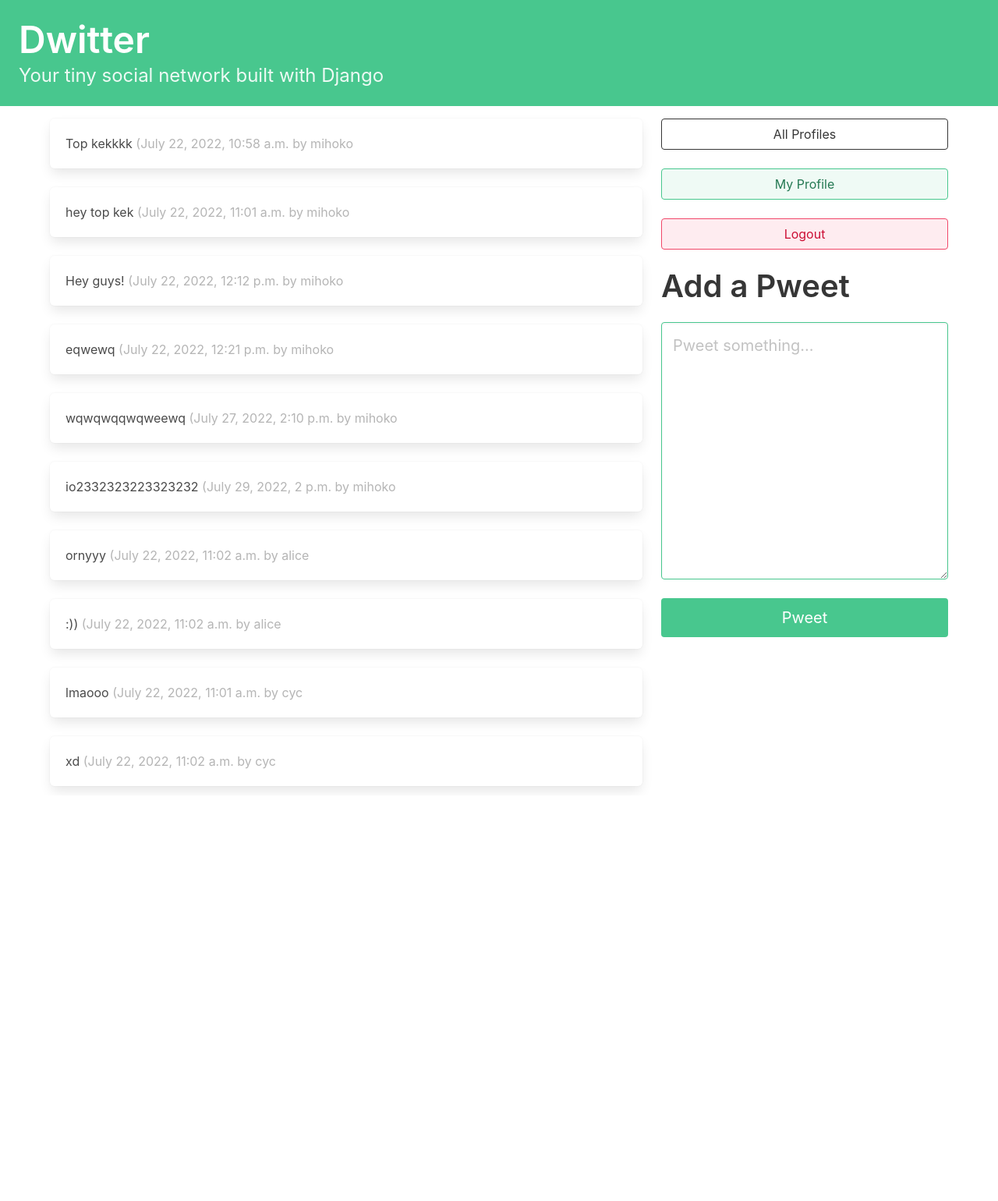
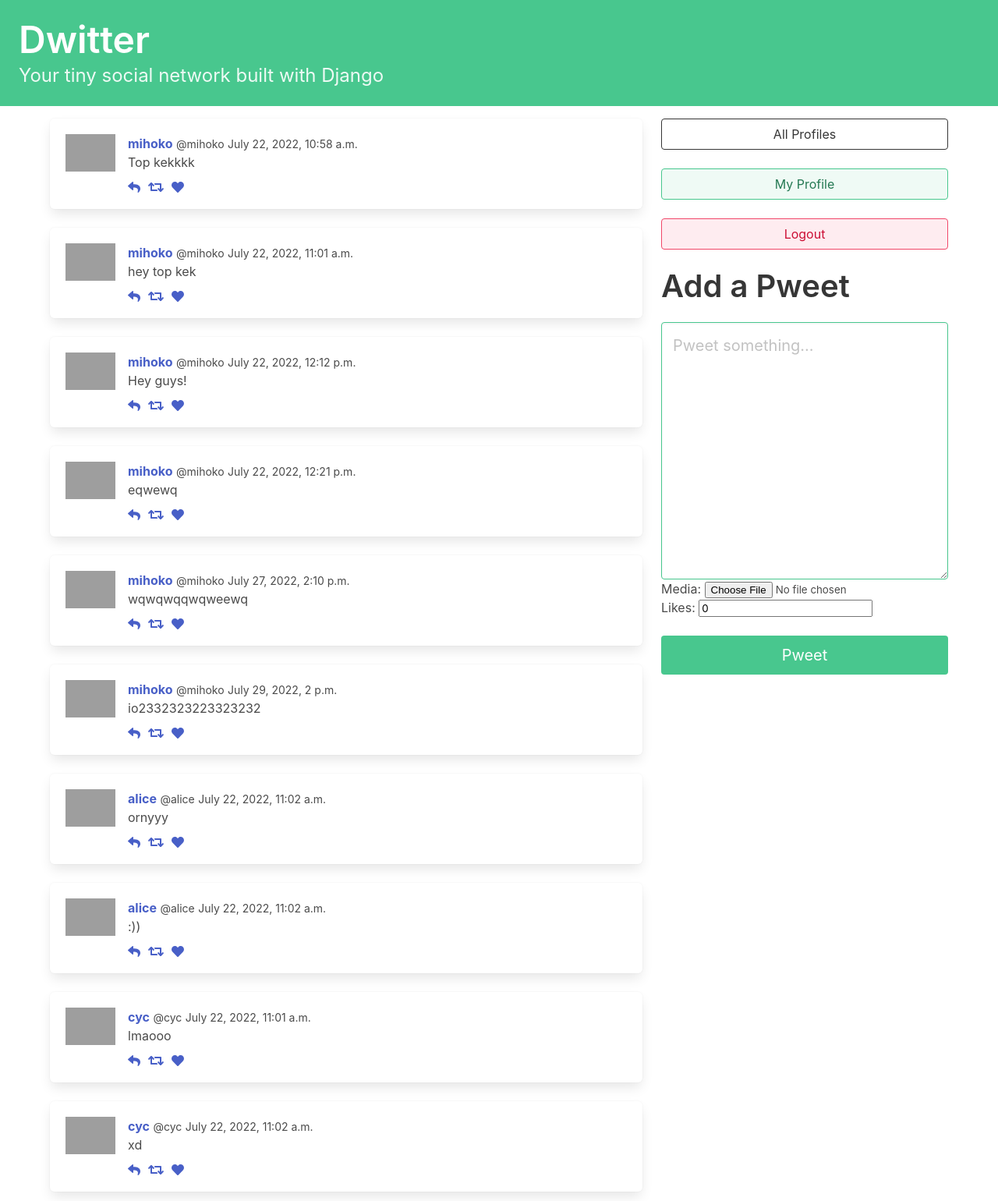
Before and after one commit to mihokoi/Pwitter, a Django app: page / in a window 1280 px wide. Shown: the whole page at 78% size. Before the commit the page ends 1014 px from the top, so only its background shows below. Run offline with Django 4.2, Linux system fonts and the light colour scheme; a user stored in the database is signed in; data comes from the database, SQL or seed files in the repository; both versions use the stored data as it was after the commit; some libraries are stand-ins or nearby versions; grey boxes are pictures that could not be loaded.

Commit message:
Added likes, and some changes to Admin View

```diff
--- a/django_social/settings.py
+++ b/django_social/settings.py
@@ -11,6 +11,7 @@ https://docs.djangoproject.com/en/4.0/ref/settings/
 """
 
 from pathlib import Path
+import os
 
 # Build paths inside the project like this: BASE_DIR / 'subdir'.
 BASE_DIR = Path(__file__).resolve().parent.parent
@@ -64,6 +65,7 @@ TEMPLATES = [
                 'django.template.context_processors.request',
                 'django.contrib.auth.context_processors.auth',
                 'django.contrib.messages.context_processors.messages',
+                'django.template.context_processors.media',
             ],
         },
     },
@@ -118,6 +120,7 @@ USE_TZ = True
 # https://docs.djangoproject.com/en/4.0/howto/static-files/
 
 STATIC_URL = 'static/'
+STATICFILES_DIRS = [os.path.join(BASE_DIR, "static")]
 
 # Default primary key field type
 # https://docs.djangoproject.com/en/4.0/ref/settings/#default-auto-field
@@ -125,3 +128,6 @@ STATIC_URL = 'static/'
 DEFAULT_AUTO_FIELD = 'django.db.models.BigAutoField'
 
 LOGIN_REDIRECT_URL = "/"
+LOGOUT_REDIRECT_URL = 'logout-page'
+MEDIA_ROOT = 'uploads/'
+MEDIA_URL = 'uploads/'
--- a/django_social/urls.py
+++ b/django_social/urls.py
@@ -1,10 +1,12 @@
 
 from django.contrib import admin
 from django.urls import path, include
+from django.conf.urls.static import static
+from django.conf import settings
 
 
 urlpatterns = [
     path('', include("pwitter.urls")),
     path('admin/', admin.site.urls),
     path('accounts/', include('django.contrib.auth.urls')),
-]
+] + static(settings.MEDIA_URL, document_root=settings.MEDIA_ROOT)
--- a/pwitter/models.py
+++ b/pwitter/models.py
@@ -2,6 +2,11 @@ from django.db import models
 from django.contrib.auth.models import User
 from django.db.models.signals import post_save
 from django.dispatch import receiver
+
+
+from .validators import FileValidator
+
+
 
 
 class Pweet(models.Model):
@@ -9,6 +14,33 @@ class Pweet(models.Model):
                              on_delete=models.DO_NOTHING)
     body = models.CharField(max_length=140)
     created_at = models.DateTimeField(auto_now_add=True)
+    validate_file = FileValidator(max_size=1024*1000,
+                                   content_types=('image/jpeg', 'image/png'))
+    media = models.FileField(upload_to='pweet_media/',
+                             validators=[validate_file],
+                             blank=True)
+    likes = models.IntegerField(blank=True, default=0)
+
+    def __str__(self):
+        return (
+            f"{self.user} "
+            f"({self.created_at:%Y-%m-%d %H:%M}): "
+            f"{self.body[:30]}..."
+        )
+
+
+class PweetReply(models.Model):
+    user = models.ForeignKey(User, related_name="pweets_reply",
+                             on_delete=models.DO_NOTHING)
+    body = models.CharField(max_length=140)
+    created_at = models.DateTimeField(auto_now_add=True)
+    validate_file = FileValidator(max_size=1024 * 1000,
+                                  content_types=('image/jpeg', 'image/png'))
+    media = models.FileField(upload_to='pweet_media/',
+                             validators=[validate_file],
+                             blank=True)
+    likes = models.IntegerField(blank=True, default=0)
+    reply = models.ForeignKey(Pweet, on_delete=models.DO_NOTHING, related_name='replies')
 
     def __str__(self):
         return (
@@ -20,6 +52,11 @@ class Pweet(models.Model):
 
 class Profile(models.Model):
     user = models.OneToOneField(User, on_delete=models.CASCADE)
+    validate_file = FileValidator(max_size=1024*1000,
+                                  content_types=('image/jpeg', 'image/png'))
+    user_image = models.FileField(upload_to='profile_pictures/',
+                                  validators=[validate_file],
+                                  blank=True)
     follows = models.ManyToManyField(
         "self",
         related_name="followed_by",
--- a/pwitter/urls.py
+++ b/pwitter/urls.py
@@ -1,6 +1,7 @@
 from django.urls import path, include
 
 from .views import dashboard, profile_list, profile
+from . import views
 
 
 app_name = "pwitter"
@@ -9,4 +10,6 @@ urlpatterns = [
     path("", dashboard, name="dashboard"),
     path('profile_list/', profile_list, name="profile_list"),
     path('profile/<int:pk>', profile, name="profile"),
+    path('accounts/logout/', views.logout_page.as_view(), name='logout-page')
+
 ]
--- a/pwitter/views.py
+++ b/pwitter/views.py
@@ -1,9 +1,11 @@
 from django.shortcuts import render,redirect
+from django.contrib.auth.decorators import login_required
+from django.views.generic import TemplateView
 from .models import Profile
 from .forms import PweetForm
 
 
-
+@login_required
 def dashboard(request):
     if request.method =="GET":
         form = PweetForm(request.POST or None)
@@ -17,11 +19,13 @@ def dashboard(request):
     return render(request, "dashboard.html", {"form": form})
 
 
+@login_required
 def profile_list(request):
     profiles = Profile.objects.exclude(user=request.user)
     return render(request, "profile_list.html", {"profiles": profiles})
 
 
+@login_required
 def profile(request, pk):
     if not hasattr(request.user, 'profile'):
         missing_profile = Profile(user=request.user)
@@ -38,3 +42,6 @@ def profile(request, pk):
             current_user_profile.follows.remove(profile)
         current_user_profile.save()
     return render(request, "profile.html", {"profile": profile})
+
+class logout_page(TemplateView):
+    template_name = 'registration/logout.html'
--- a/templates/base.html
+++ b/templates/base.html
@@ -3,6 +3,7 @@
 <head>
     <meta charset="UTF-8">
     <link rel="stylesheet" href="https://cdn.jsdelivr.net/npm/bulma@0.9.3/css/bulma.min.css">
+    <script defer src="https://use.fontawesome.com/releases/v5.3.1/js/all.js"></script>
     <title>Dwitter</title>
 </head>
 <body>
--- a/templates/dashboard.html
+++ b/templates/dashboard.html
@@ -1,13 +1,52 @@
 {% extends 'base.html' %}
+{% load static %}
 {% block content %}
     <div class="column">
         {% for followed in user.profile.follows.all %}
             {% for pweet in followed.user.pweets.all %}
                 <div class="box">
-                {{ pweet.body }}
-                <span class="is-small has-text-grey-light">
-                    ({{ pweet.created_at }} by {{ pweet.user.username }}
-                </span>
+                    <article class="media">
+                        <div class="media-left">
+                            <figure class="image is-64x64">
+                                {% if followed.user_image %}
+                                <img src="{{MEDIA_URL}}{{ followed.user_image.name }}" alt="profile_image">
+                                {% else %}
+                                <img src="https://bulma.io/images/placeholders/96x96.png"
+                                 alt="Placeholder image">
+                                {% endif %}
+                            </figure>
+                        </div>
+                        <div class="media-content">
+                            <div class="content">
+                                <p>
+                                    <strong><a href="{% url 'pwitter:profile' pweet.user.id %}">{{ pweet.user.username }}</a></strong>
+                                    <small>@{{ pweet.user.username }}</small>
+                                    <small>{{ pweet.created_at }}</small>
+                                    <br>
+                                    {{ pweet.body }}
+                                </p>
+                            </div>
+                            <nav class="level is-mobile">
+                                <div class="level-left">
+                                    <a class="level-item" aria-label="reply">
+                                        <span class="icon is-small">
+                                            <i class="fas fa-reply" aria-hidden="true"></i>
+                                        </span>
+                                    </a>
+                                    <a class="level-item" aria-label="retweet">
+                                        <span class="icon is-small">
+                                            <i class="fas fa-retweet" aria-hidden="true"></i>
+                                        </span>
+                                    </a>
+                                    <a class="level-item" aria-label="like">
+                                        <span class="icon is-small">
+                                            <i class="fas fa-heart" aria-hidden="true"></i>
+                                        </span>
+                                    </a>
+                                </div>
+                            </nav>
+                        </div>
+                    </article>
                 </div>
             {% endfor %}
         {% endfor %}
--- a/templates/profile_list.html
+++ b/templates/profile_list.html
@@ -1,5 +1,6 @@
 
 {% extends 'base.html' %}
+{% load static %}
 {% block content %}
 <div class="column">
     {% for profile in profiles %}
@@ -10,8 +11,12 @@
                 <div class="media">
                     <div class="media-left">
                         <figure class="image is-48x48">
+                            {% if profile.user_image %}
+                            <img src="{{MEDIA_URL}}{{ profile.user_image.name }}" alt="profile_image">
+                            {% else %}
                             <img src="https://bulma.io/images/placeholders/96x96.png"
                                  alt="Placeholder image">
+                            {% endif %}
                         </figure>
                     </div>
                     <div class="media-content">
```
Also changed, not shown: pwitter/admin.py (+10 -2 lines), pwitter/validators.py (added, +42 -0 lines), templates/registration/logout.html (added, +9 -0 lines), db.sqlite3, pwitter/migrations/0003_profile_user_image.py (added), pwitter/migrations/0004_alter_profile_user_image.py (added).
